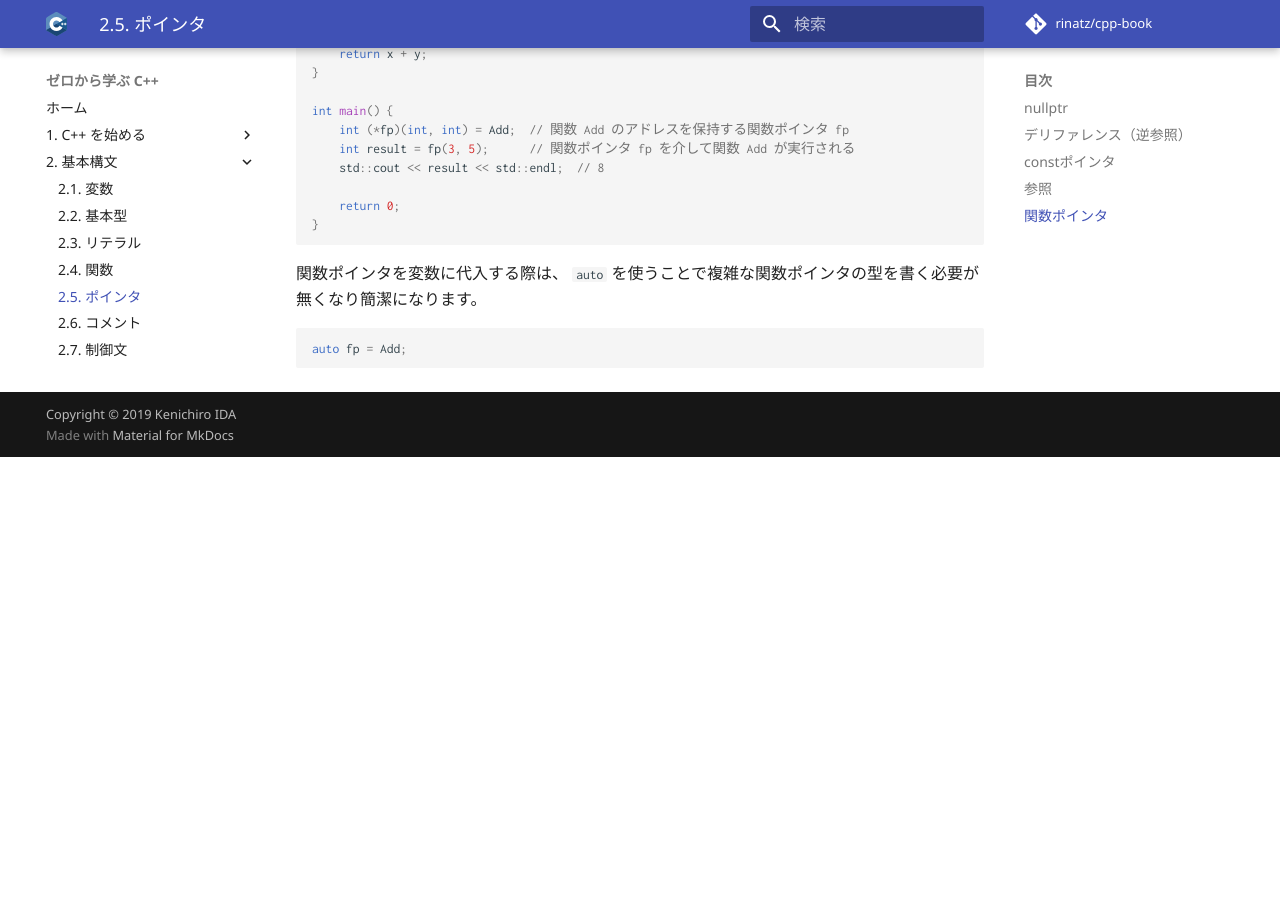
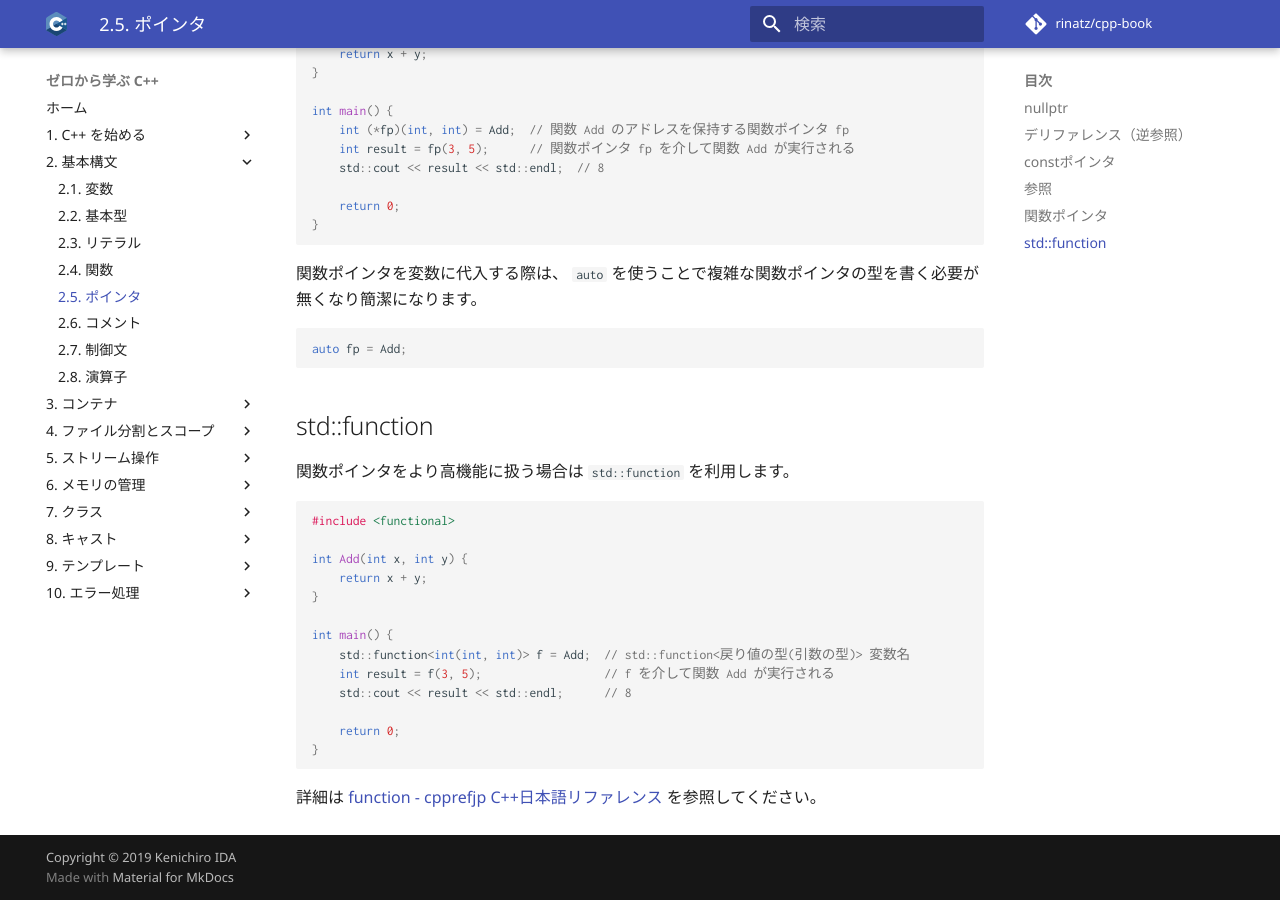
Before and after one commit to rinatz/cpp-book, an MkDocs documentation site: the page built from docs/ch02-05-pointers.md, in a window 1280 px wide and 900 px high, scrolled down 2003 px. Built offline with MkDocs 1.6.1 and Material for MkDocs 9.7.7, drawn with Linux system fonts in a browser that asks for light colours; comment, search, counter and statistics services are not loaded; before the commit the page ends 2460 px from its top, so only the background shows below that.

Commit message:
Add std::function section

````diff
--- a/docs/ch02-05-pointers.md
+++ b/docs/ch02-05-pointers.md
@@ -108,3 +108,31 @@
 ```cpp
 auto fp = Add;
 ```
+
+<!-- MEMO: 関数オブジェクトの話などが無いとstd::functionの意義が伝わりづらいかもしれない -->
+
+## std::function
+
+関数ポインタをより高機能に扱う場合は `std::function` を利用します。
+
+```cpp
+#include <functional>
+
+int Add(int x, int y) {
+    return x + y;
+}
+
+int main() {
+    std::function<int(int, int)> f = Add;  // std::function<戻り値の型(引数の型)> 変数名
+    int result = f(3, 5);                  // f を介して関数 Add が実行される
+    std::cout << result << std::endl;      // 8
+
+    return 0;
+}
+```
+
+<!-- TODO: ラムダ式/関数オブジェクト周りの話へのリンクを付けるか -->
+
+詳細は [function - cpprefjp C++日本語リファレンス][cpprefjp_function] を参照してください。
+
+[cpprefjp_function]: https://cpprefjp.github.io/reference/functional/function.html
````
